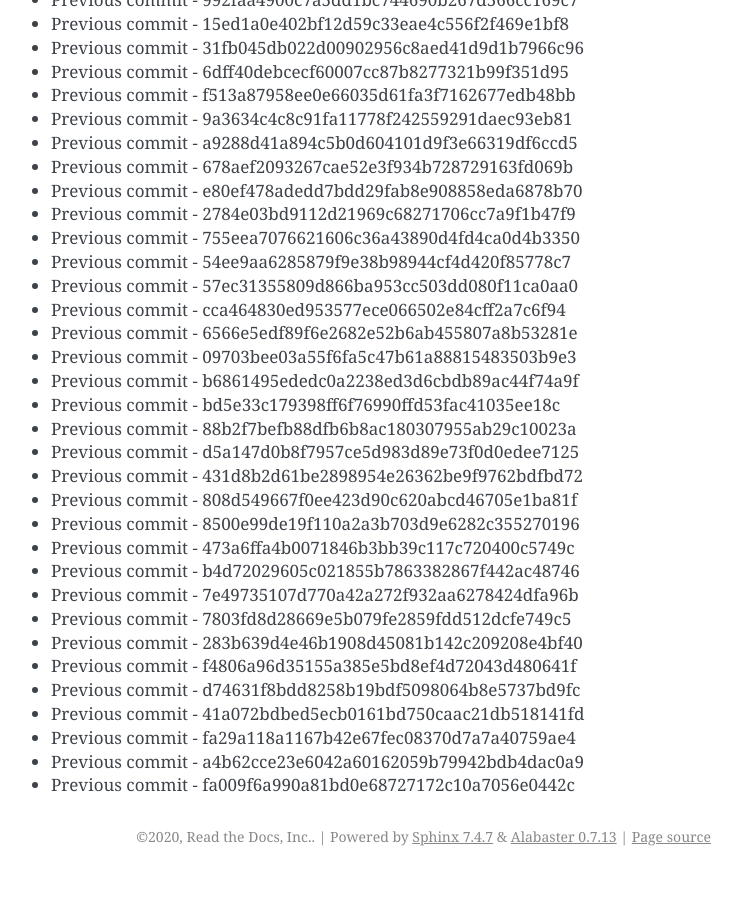
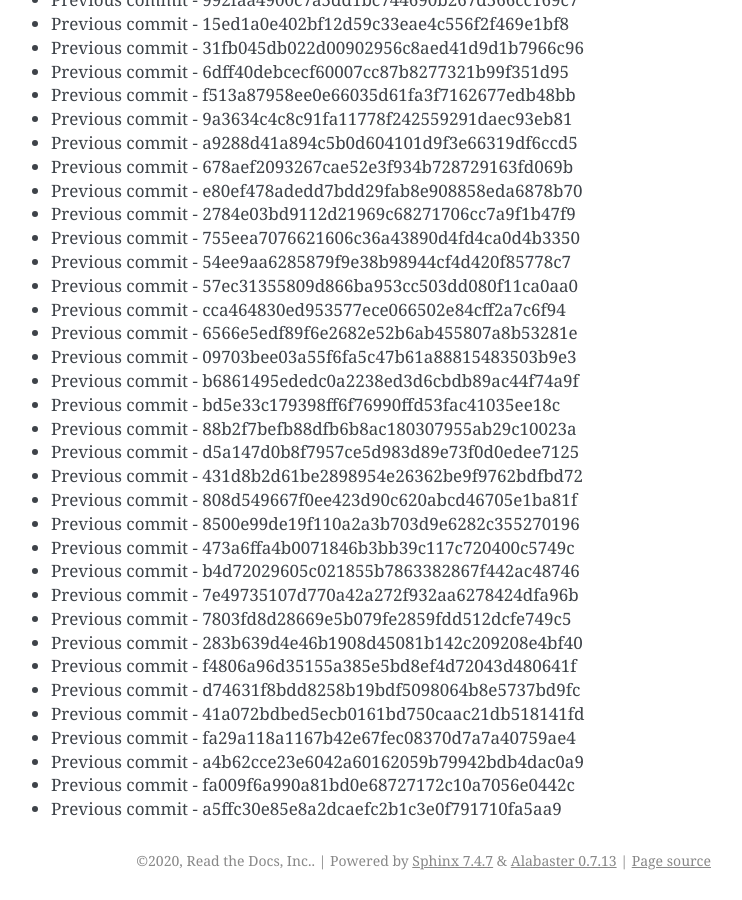
Before and after one commit to readthedocs/rtd-git-stresstest, a Sphinx documentation site: the page built from docs/updates.rst, in a window 1280 px wide and 900 px high, scrolled down 4915 px. Shown: the whole window, without its empty margins (399-1141 px from the left). Built offline with Sphinx 7.4.7, drawn with Linux system fonts in a browser that asks for light colours; before the commit the page ends 5791 px from its top, so only the background shows below that.

Commit message:
Generating commit from previous: a5ffc30e85e8a2dcaefc2b1c3e0f791710fa5aa9

```diff
--- a/docs/updates.rst
+++ b/docs/updates.rst
@@ -238,3 +238,4 @@ It can be tested for any performance characteristics.
 * Previous commit - fa29a118a1167b42e67fec08370d7a7a40759ae4
 * Previous commit - a4b62cce23e6042a60162059b79942bdb4dac0a9
 * Previous commit - fa009f6a990a81bd0e68727172c10a7056e0442c
+* Previous commit - a5ffc30e85e8a2dcaefc2b1c3e0f791710fa5aa9
```
